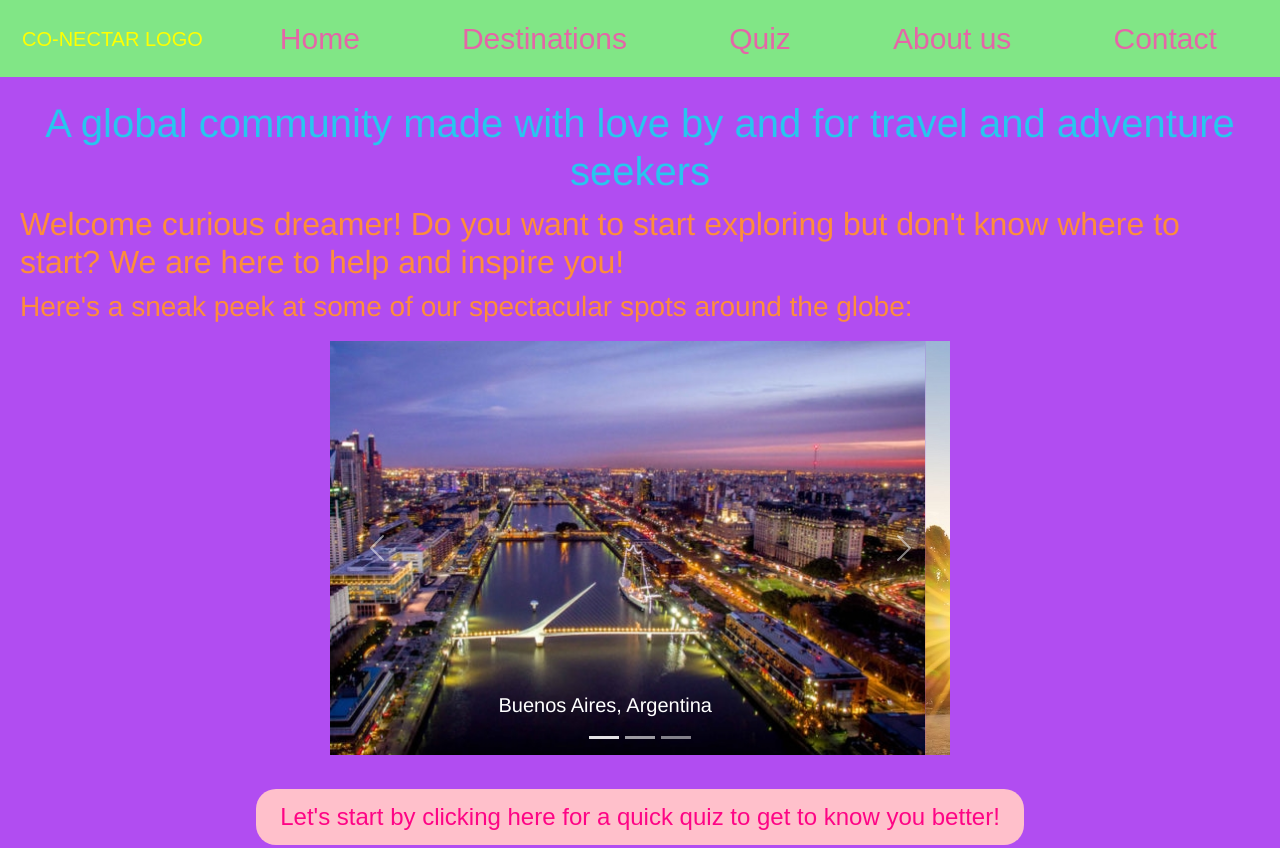
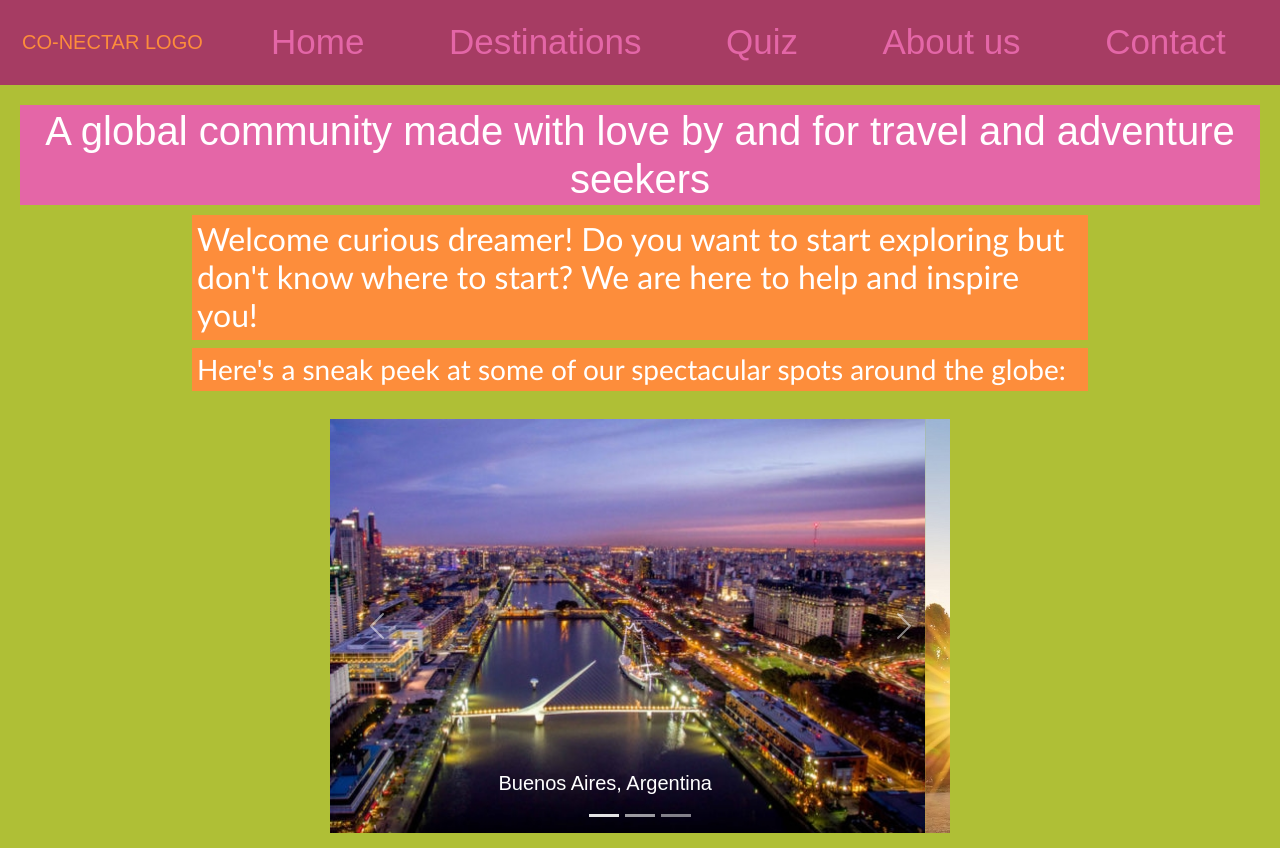
Before and after one commit to luciamacaggi/2daEntregaCoder, a website: page index.html in a window 1280 px wide. Shown: the top 848 px of the page. Drawn offline with nearby package versions, Linux system fonts and the light colour scheme; a web font is replaced by a local one.

Commit message:
cambié paleta de colores

```diff
--- a/index.html
+++ b/index.html
@@ -37,8 +37,10 @@
 
         <main>
             <h1>A global community made with love by and for travel and adventure seekers</h1>
-            <h2>Welcome curious dreamer! Do you want to start exploring but don't know where to start? We are here to help and inspire you!</h2>
-            <h3>Here's a sneak peek at some of our spectacular spots around the globe:</h3>
+            <div class="cosito">
+                <h2>Welcome curious dreamer! Do you want to start exploring but don't know where to start? We are here to help and inspire you!</h2>
+                <h3>Here's a sneak peek at some of our spectacular spots around the globe:</h3>
+            </div>
             <div id="carouselExampleCaptions" class="carousel slide" data-bs-ride="carousel">
                 <div class="carousel-indicators">
                     <button type="button" data-bs-target="#carouselExampleCaptions" data-bs-slide-to="0" class="active" aria-current="true" aria-label="Slide 1"></button>
--- a/scss/_aboutpage.scss
+++ b/scss/_aboutpage.scss
@@ -9,4 +9,5 @@
     max-width: 100%;
     box-sizing: border-box;
     overflow: auto;
+    font-weight: bold;
 }
--- /dev/null
+++ b/scss/_contactpage.scss
@@ -0,0 +1,7 @@
+.container{
+    font-family: 'Gill Sans', 'Gill Sans MT', Calibri, 'Trebuchet MS', sans-serif;
+    .form-label{
+        font-size: 25px;
+        font-weight: bold;
+    }
+}
--- a/scss/_footer.scss
+++ b/scss/_footer.scss
@@ -4,7 +4,7 @@ footer{
     font-weight: 300;
     font-style: normal;
     font-size: 30px;
-    color: yellow;
+    color: $color-h1;
     text-align: center;
     padding: 1rem 0;
 }
--- a/scss/_header.scss
+++ b/scss/_header.scss
@@ -2,10 +2,10 @@ header{
         font-family: "Poetsen One", sans-serif;
         font-weight: 300;
         font-style: normal;
-        font-size: 30px;
+        font-size: 35px;
         .logo{
             padding: 10px;
-            color: yellow;
+            color: $color-h1;
         }
         .navbar{
             background-color: $color-verde;
--- a/scss/_main.scss
+++ b/scss/_main.scss
@@ -1,16 +1,31 @@
 main{
     padding: 20px;
     flex: 1;
-    font-family: 'Franklin Gothic Medium', 'Arial Narrow', Arial, sans-serif;
+    font-family: "Poetsen One", sans-serif;
+    font-weight: 50;
+    font-style: normal;
+    font-size: 10px;
     h1{
-        color: $color-h1;
+        color: white;
+        background-color: $color-nav;
         text-align: center;
         padding: 2px;
     }
-    h2, h3{
-        color: $color-body;
-        h3{
-            text-align: center;
+    .cosito{
+        display: flex;
+        flex-direction: column;
+        align-items: center;
+        margin: 10px;
+        h2, h3{
+            width: 70vw;
+            align-items: center;
+            background-color: $color-h1;
+            padding: 5px;
+            color: white;
+            font-family: 'Gill Sans', 'Gill Sans MT', Calibri, 'Trebuchet MS', sans-serif;
+            h3{
+                text-align: center;
+            }
         }
     }
     #carouselExampleCaptions{
@@ -33,16 +48,20 @@ main{
         }
     }
     #container-click{
-        background-color: pink;
+        background-color: $color-nav;
         justify-content: center;
         justify-items: center;
         border: none;
         width: 60vw;
         border-radius: 20px;
         padding: 10px;
-        color: #fe0485;
+        color: $color-nav-hover;
         font-family: "Poetsen One", sans-serif;
         text-align: center;
         font-size: 1.5rem;
+        &:hover{
+            color: $color-about;
+            background-color: $color-bg-about;
+        }
     }
 }
--- a/scss/_quizpage.scss
+++ b/scss/_quizpage.scss
@@ -1,11 +1,26 @@
 .accordion{
     width: 60vw;
     height: 70vh;
+    h2{
+        font-family: "Poetsen One", sans-serif;
+        font-weight: 50;
+        font-style: normal;
+        font-size: 30px;
+    }
     .accordion-item{
         background-color: $color-nav;
         color: white;
+        font-family: 'Gill Sans', 'Gill Sans MT', Calibri, 'Trebuchet MS', sans-serif;
         .accordion-button{
             background-color: $color-verde;
+            font-size: 20px;
+            color: azure;
+            &:hover{
+                color: $color-nav-hover;
+            }
+        }
+        .accordion-body{
+            font-size: 20px;
         }
     }
 }
--- a/scss/_var.scss
+++ b/scss/_var.scss
@@ -1,9 +1,9 @@
-$bg-violeta: #b14df1;
-$color-h1: #28c6ee;
+$color-verde: #A63C63;;
+$color-h1: #fd8d3b;
 $color-body: #fd8d3b;
-$color-logo: yellow;
-$color-verde: #81e686;
+$color-logo: #A69E33;
+$bg-violeta: #AFBF36;
 $color-nav: #e466a7;
-$color-nav-hover: #fe0485;
-$color-about: orangered;
+$color-nav-hover: #96093d;
+$color-about: #F27C38;
 $color-bg-about: #f0c3a2;
--- a/scss/destinationspage.scss
+++ b/scss/destinationspage.scss
@@ -1,4 +1,10 @@
 .card-body{
     background-color: $color-h1;
     color: white;
+    color: $color-nav-hover;
+    .card-text{
+        font-family: 'Gill Sans', 'Gill Sans MT', Calibri, 'Trebuchet MS', sans-serif;
+        font-size: 15px;
+        color: white;
+    }
 }
--- a/scss/estilo.scss
+++ b/scss/estilo.scss
@@ -6,4 +6,5 @@
 @import "aboutpage";
 @import "quizpage";
 @import "destinationspage";
+@import "contactpage";
 @import "footer";
```
Also changed, not shown: css/estilo.css, scss/_breakpoints.scss (deleted), 1 other file.
